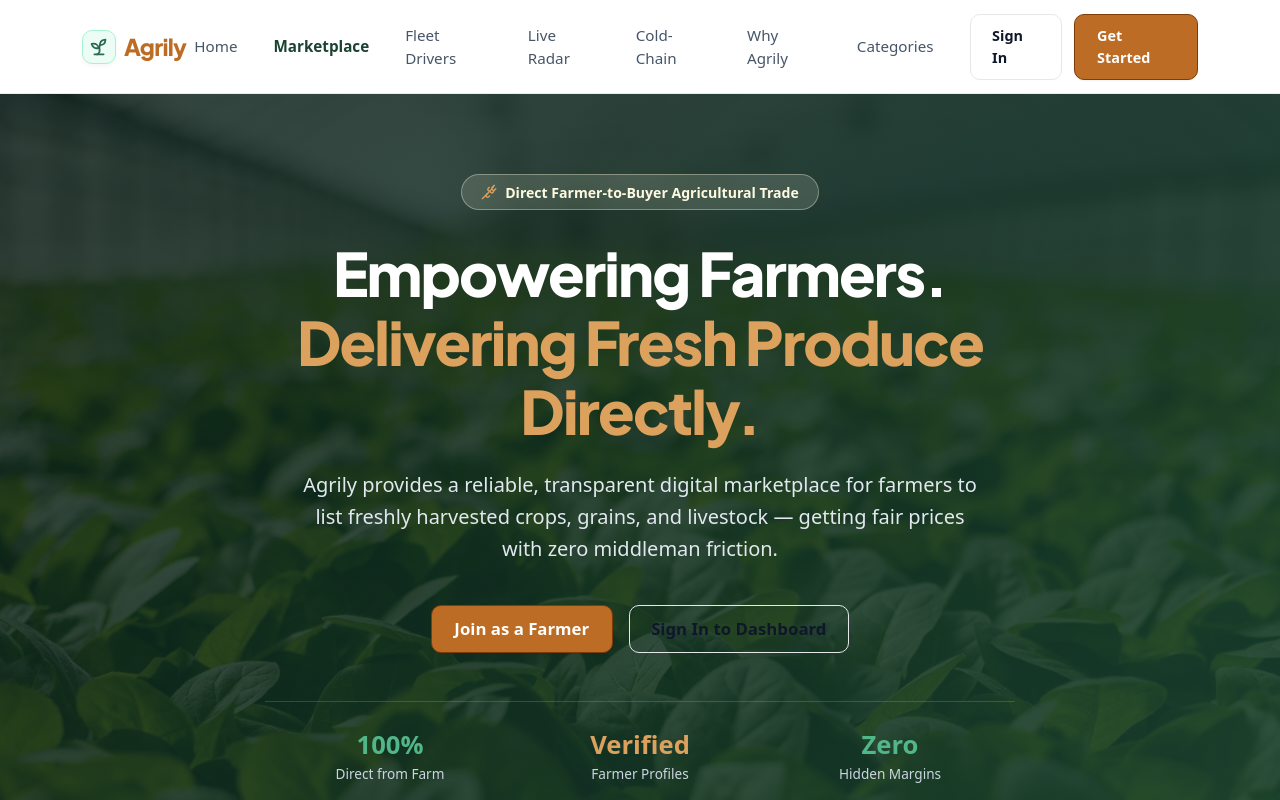
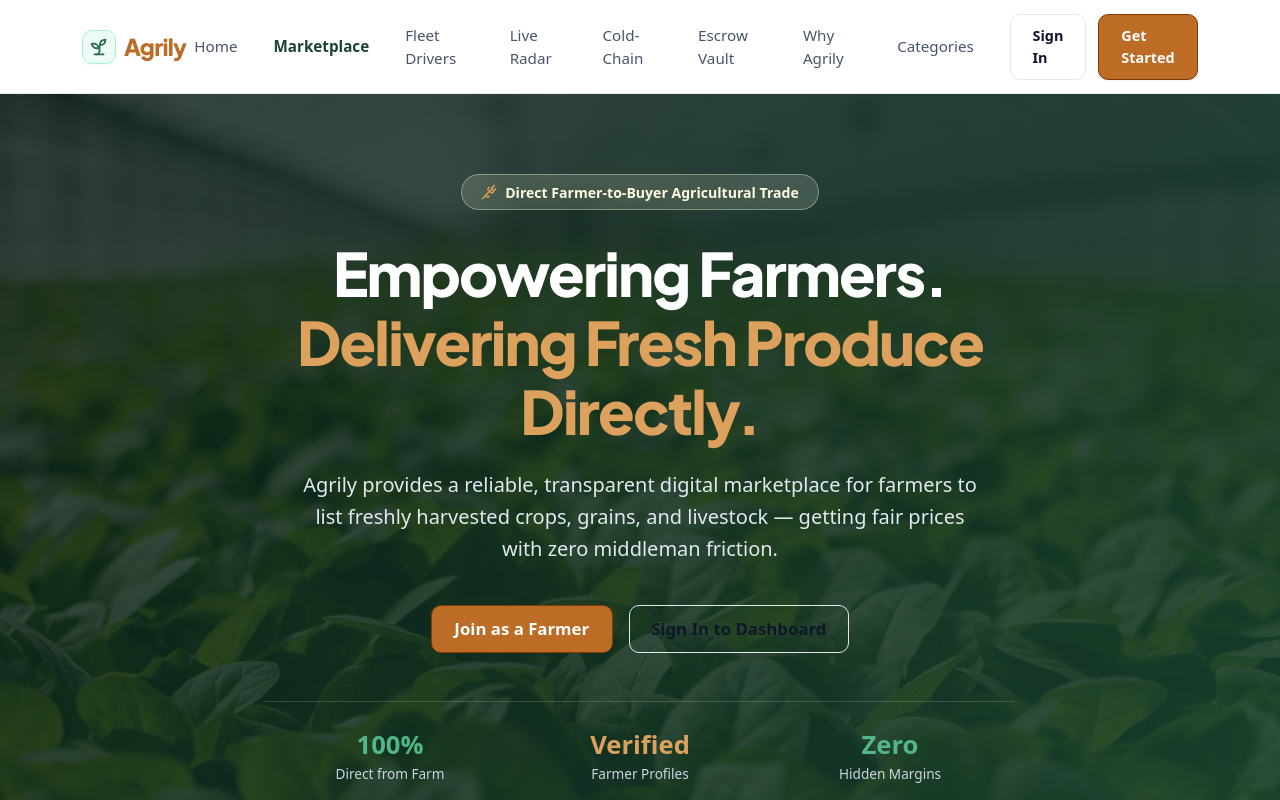
Before and after one commit to sdyusuf/Agrily, a React (Create React App) app in the folder frontend/: page / in a window 1280 px wide. Shown: the top 800 px of the page. Built offline with nearby package versions, Linux system fonts and the light colour scheme.

Commit message:
feat(frontend): wire /escrow route, integrate navigation links, and update LOC audit

```diff
--- a/frontend/src/App.js
+++ b/frontend/src/App.js
@@ -28,6 +28,7 @@ const DriverRegistration = lazy(() => import('./pages/DriverRegistration'));
 const DriverDashboard = lazy(() => import('./pages/DriverDashboard'));
 const ConsignmentTracking = lazy(() => import('./pages/ConsignmentTracking'));
 const ColdChainMonitor = lazy(() => import('./pages/ColdChainMonitor'));
+const EscrowManagement = lazy(() => import('./pages/EscrowManagement'));
 
 /**
  * Route loading fallback component adhering to Agrily design tokens
@@ -114,6 +115,8 @@ function App() {
                 <Route path="/logistics/tracking" element={<ConsignmentTracking />} />
                 <Route path="/cold-chain" element={<ColdChainMonitor />} />
                 <Route path="/logistics/cold-chain" element={<ColdChainMonitor />} />
+                <Route path="/escrow" element={<EscrowManagement />} />
+                <Route path="/finance/escrow" element={<EscrowManagement />} />
 
                 <Route exact path="/home" element={<PrivateRoute />}>
                   <Route exact path="/home" element={<Home />} />
--- a/frontend/src/components/NavBar.jsx
+++ b/frontend/src/components/NavBar.jsx
@@ -78,6 +78,14 @@ function NavBar() {
               data-testid="nav-coldchain-link"
             >
               Cold-Chain
+            </Nav.Link>
+            <Nav.Link
+              as={Link}
+              to="/escrow"
+              style={{ fontWeight: '500', color: '#475569', fontSize: '0.95rem' }}
+              data-testid="nav-escrow-link"
+            >
+              Escrow Vault
             </Nav.Link>
             <Nav.Link
               href="#about"
```
Also changed, not shown: 1 other file (tests, documents, lock files or other folders).
